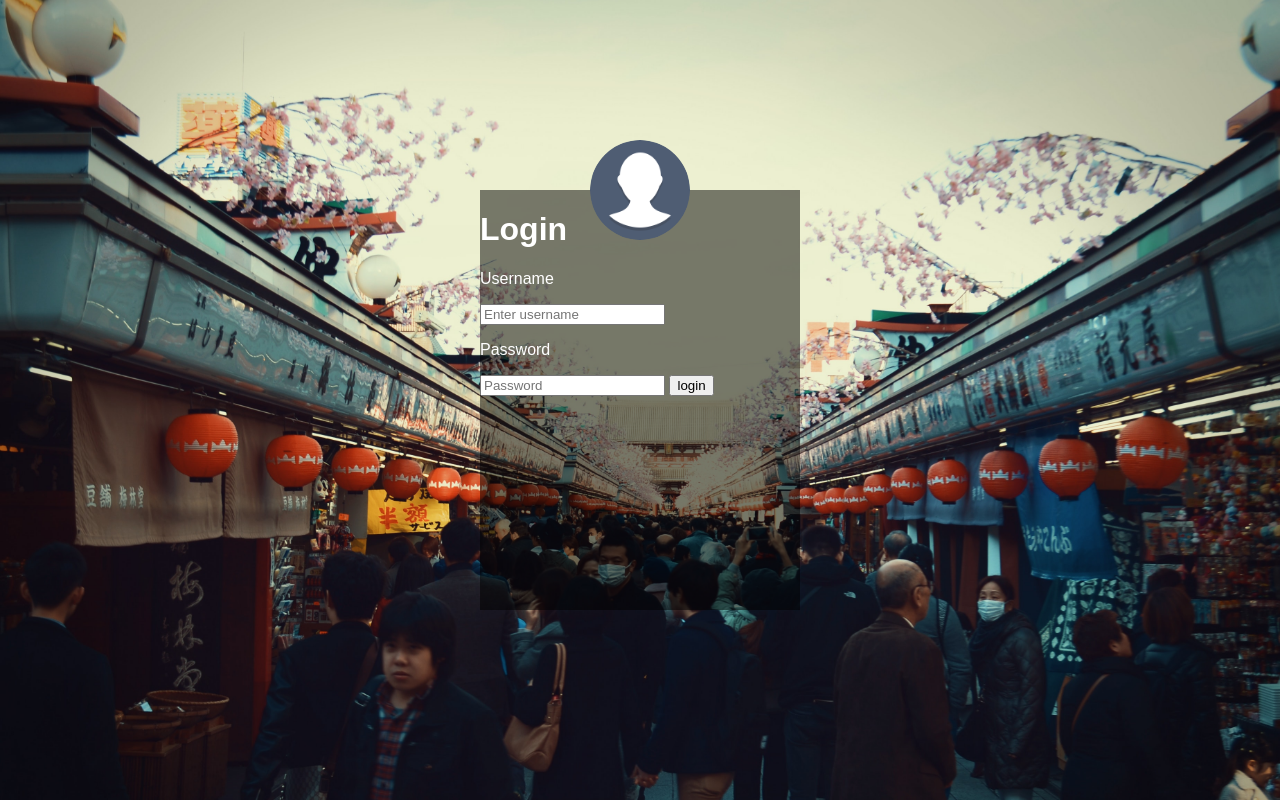
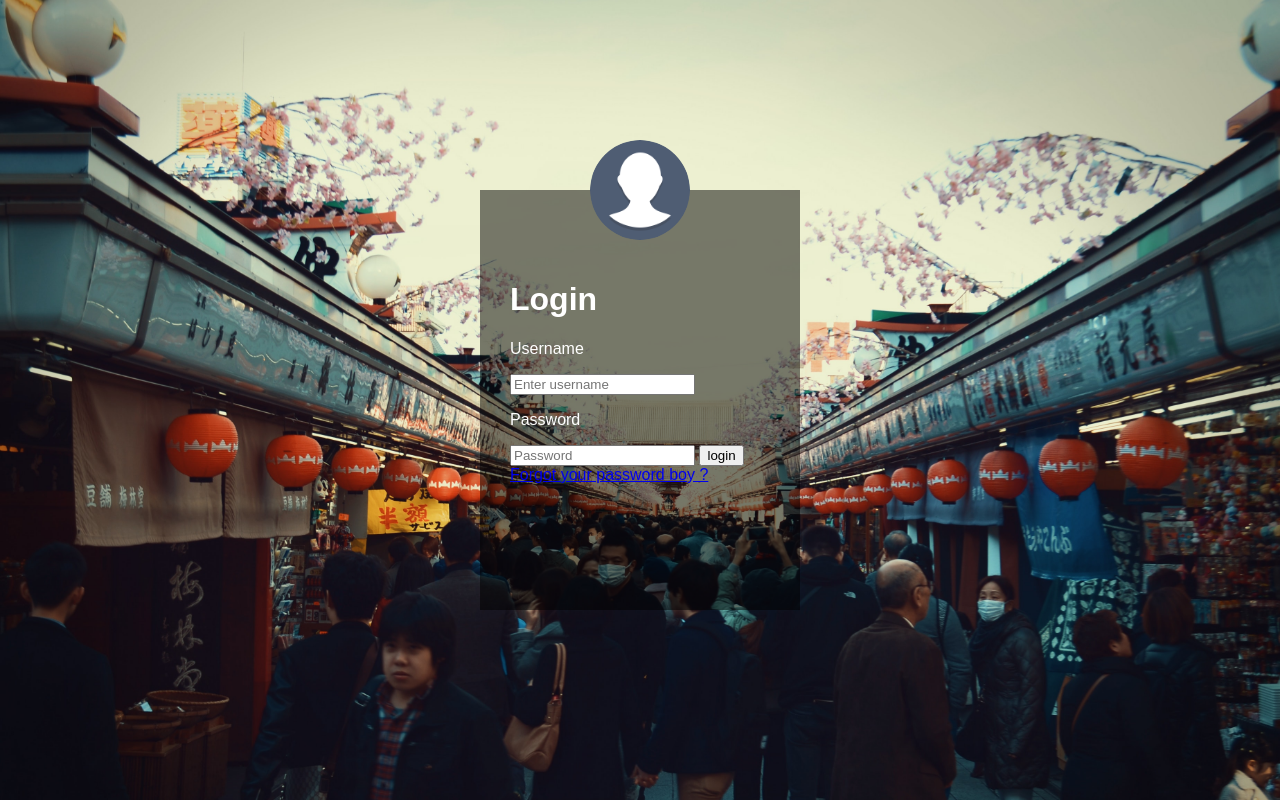
Before and after one commit to Koushi009/Register---Login-page, a PHP site: page / in a window 1280 px wide. Run offline with PHP 8.4, Linux system fonts and the light colour scheme.

Commit message:
fixed some padding issues
Text still not propely displayed

```diff
--- a/Index.html
+++ b/Index.html
@@ -19,6 +19,9 @@
             <p>Password</p>
             <input type="text" name="password" value=""  placeholder="Password">
             <input type="submit" name="Login" value="login">
+             <a href="#"> Forgot your password boy ? </a>
+
+            </form>
 
            </form>
 
--- a/Style.css
+++ b/Style.css
@@ -23,7 +23,7 @@ font-family:sans-serif;
 	position:absolute;
 	transform:translate(-50%,-50%);
 	box-sizing:border-box;
-	padding:70-30px;
+	padding:70px 30px;
 
 }
 
```
